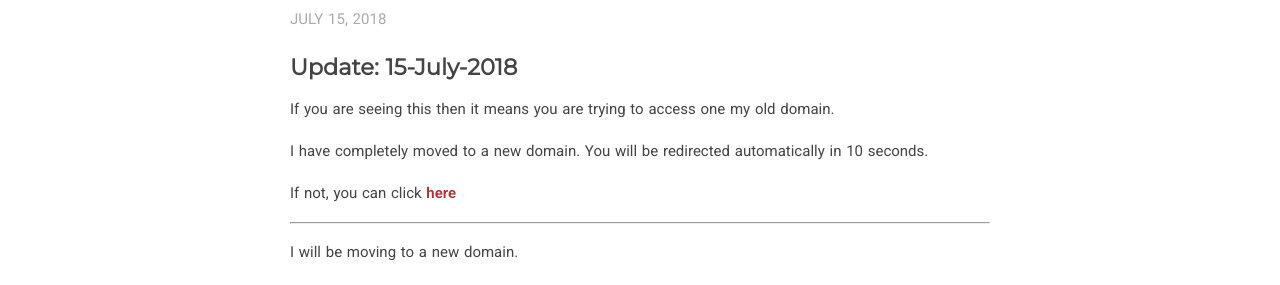
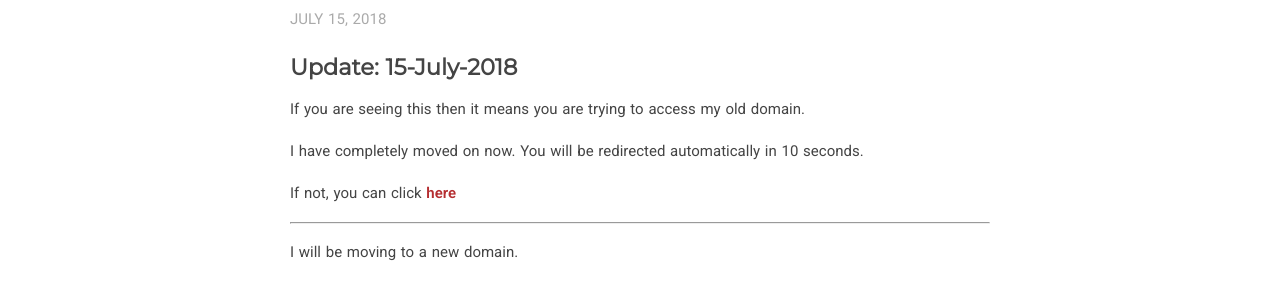
Before and after one commit to iamdevlinph/iamdevlinph.github.io-jekyll, a Jekyll site: the page built from _posts/2018-07-11-new-domain.md, in a window 1280 px wide. Shown: the part 131-416 px from the top of the page. Built offline with Jekyll 4.4.1, drawn with Linux system fonts in a browser that asks for light colours; nearby versions of some CDN libraries; comment, search, counter and statistics services are not loaded.

Commit message:
Update message

```diff
--- a/_posts/2018-07-11-new-domain.md
+++ b/_posts/2018-07-11-new-domain.md
@@ -8,9 +8,9 @@ comments: true
 ---
 ## Update: 15-July-2018
 
-If you are seeing this then it means you are trying to access one my old domain.
+If you are seeing this then it means you are trying to access my old domain.
 
-I have completely moved to a new domain. You will be redirected automatically in 10 seconds.
+I have completely moved on now. You will be redirected automatically in 10 seconds.
 
 If not, you can click <a href="#" id="redirect">here</a>
 
```
